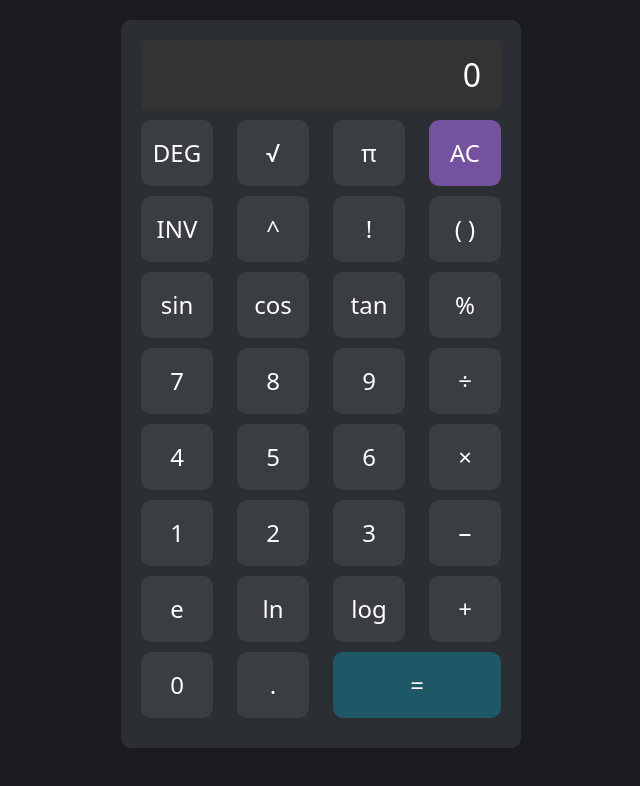
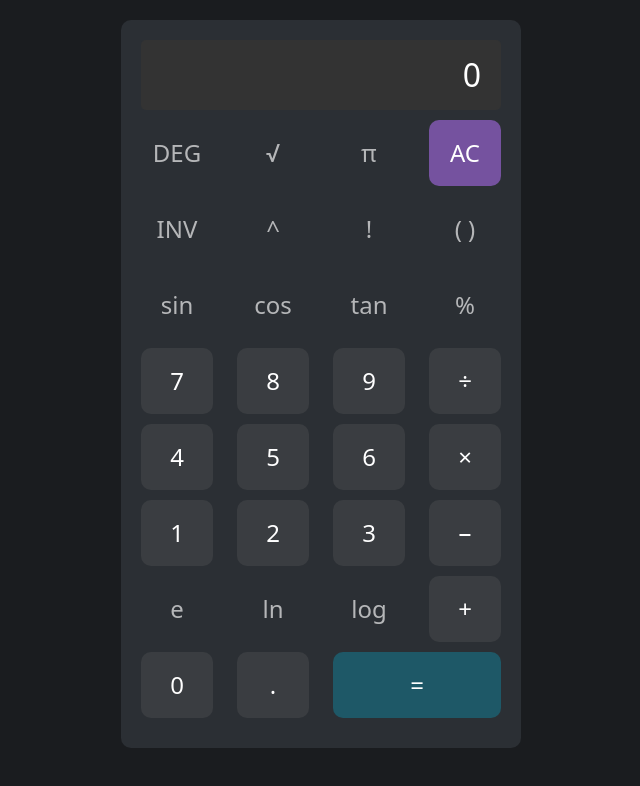
Before and after one commit to Aryan9inja/Calculaor_JS, a plain HTML site: page index.html in a window 1280 px wide. Shown: the whole page, without its empty margins (319-959 px from the left). Drawn offline with nearby package versions, Linux system fonts and the light colour scheme.

Commit message:
Disable buttons for further devlopment

```diff
--- a/index.html
+++ b/index.html
@@ -23,24 +23,24 @@
 
       <!-- Buttons -->
       <div class="row">
-        <div class="col-3"><button data-action="Deg_Rad" class="btn w-100">DEG</button></div>
-        <div class="col-3"><button data-action="Root" class="btn w-100">√</button></div>
-        <div class="col-3"><button data-action="Pi" class="btn w-100">π</button></div>
+        <div class="col-3"><button data-action="Deg_Rad" class="btn w-100" disabled>DEG</button></div>
+        <div class="col-3"><button data-action="Root" class="btn w-100" disabled>√</button></div>
+        <div class="col-3"><button data-action="Pi" class="btn w-100" disabled>π</button></div>
         <div class="col-3"><button data-action="Clear" class="btn btn-ac w-100">AC</button></div>
       </div>
 
       <div class="row">
-        <div class="col-3"><button data-action="Inverse" class="btn w-100">INV</button></div>
-        <div class="col-3"><button data-action="Power" class="btn w-100">^</button></div>
-        <div class="col-3"><button data-action="Factorial" class="btn w-100">!</button></div>
-        <div class="col-3"><button data-action="Paranthesis" class="btn w-100">( )</button></div>
+        <div class="col-3"><button data-action="Inverse" class="btn w-100" disabled>INV</button></div>
+        <div class="col-3"><button data-action="Power" class="btn w-100" disabled>^</button></div>
+        <div class="col-3"><button data-action="Factorial" class="btn w-100" disabled>!</button></div>
+        <div class="col-3"><button data-action="Paranthesis" class="btn w-100" disabled>( )</button></div>
       </div>
 
       <div class="row">
-        <div class="col-3"><button class="btn w-100">sin</button></div>
-        <div class="col-3"><button class="btn w-100">cos</button></div>
-        <div class="col-3"><button class="btn w-100">tan</button></div>
-        <div class="col-3"><button data-action="Percentage" class="btn w-100">%</button></div>
+        <div class="col-3"><button class="btn w-100" disabled>sin</button></div>
+        <div class="col-3"><button class="btn w-100" disabled>cos</button></div>
+        <div class="col-3"><button class="btn w-100" disabled>tan</button></div>
+        <div class="col-3"><button data-action="Percentage" class="btn w-100" disabled>%</button></div>
       </div>
 
       <div class="row">
@@ -65,9 +65,9 @@
       </div>
 
       <div class="row">
-        <div class="col-3"><button class="btn w-100">e</button></div>
-        <div class="col-3"><button class="btn w-100">ln</button></div>
-        <div class="col-3"><button class="btn w-100">log</button></div>
+        <div class="col-3"><button class="btn w-100" disabled>e</button></div>
+        <div class="col-3"><button class="btn w-100" disabled>ln</button></div>
+        <div class="col-3"><button class="btn w-100" disabled>log</button></div>
         <div class="col-3"><button data-action="Addition" class="btn w-100">+</button></div>
       </div>
 
```
